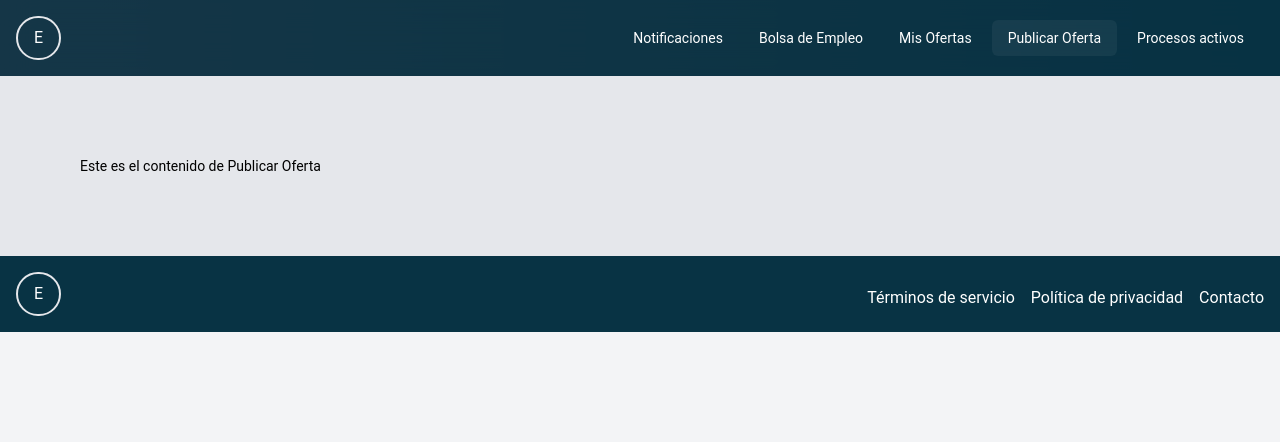
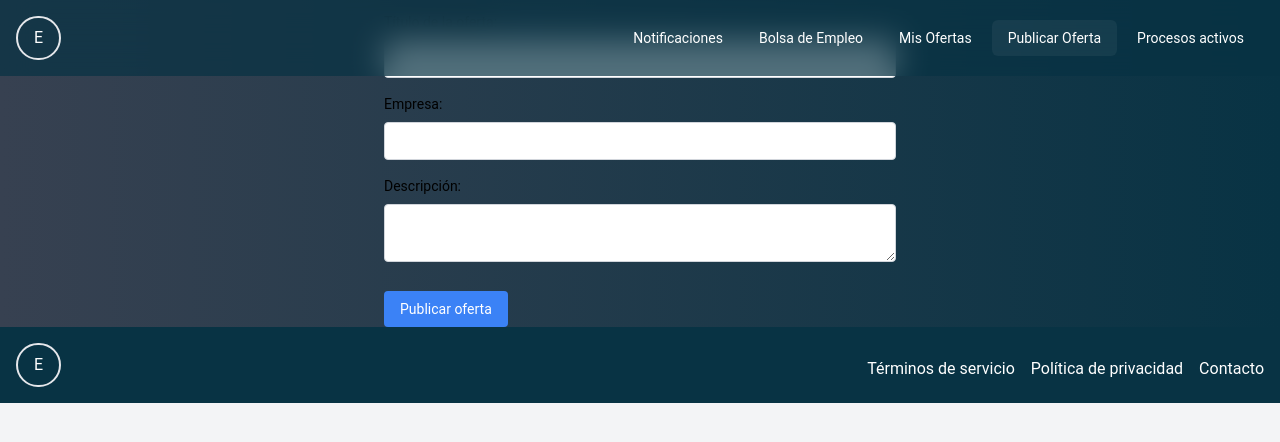
Before and after one commit to frankgimeno3/empleotecnicfront, a Next.js app: page /dashboard in a window 1280 px wide. Both pictures are taken after a click on the button "Publicar Oferta". Shown: the top 442 px of the page. Built offline with nearby package versions, Linux system fonts and the light colour scheme.

Commit message:
añado contenido publicar oferta

```diff
--- a/components/Dashboard/PublicarOferta.tsx
+++ b/components/Dashboard/PublicarOferta.tsx
@@ -1,13 +1,103 @@
+import React, { Component, FormEvent } from 'react';
 
+class PublicarOferta extends Component {
+  state = {
+    titulo: '',
+    empresa: '',
+    descripcion: '',
+    salario: '',
+    jornada: '',
+    diasLaborales: '',
+    ubicacion: '',
+    beneficios: '',
+    requisitos: '',
+  };
 
-const PublicarOferta = () => {
+  handleSubmit = (event: FormEvent) => {
+    event.preventDefault();
+    // Aquí puedes manejar la lógica de envío del formulario
+    console.log(this.state);
+  };
+
+  handleChange = (event: React.ChangeEvent<HTMLInputElement | HTMLTextAreaElement>) => {
+    const { name, value } = event.target;
+    this.setState({ [name]: value });
+  };
+
+  render() {
+    const {
+      titulo,
+      empresa,
+      descripcion,
+      salario,
+      jornada,
+      diasLaborales,
+      ubicacion,
+      beneficios,
+      requisitos,
+    } = this.state;
+
     return (
-      <div className="mt-6 mx-10vw w-full">
-        <div className="mt-10 p-20 bg-gray-200 ">
-          <h1 className="text-black">Este es el contenido de Publicar Oferta</h1>
-        </div>
+      <div className="container mx-auto">
+        <form onSubmit={this.handleSubmit} className="max-w-lg mx-auto">
+          <div className="mb-4">
+            <label htmlFor="titulo" className="block mb-2">
+              Título de la oferta:
+            </label>
+            <input
+              type="text"
+              id="titulo"
+              name="titulo"
+              value={titulo}
+              onChange={this.handleChange}
+              className="w-full border border-gray-300 rounded py-2 px-4 focus:outline-none focus:border-blue-500"
+              required
+            />
+          </div>
+
+          <div className="mb-4">
+            <label htmlFor="empresa" className="block mb-2">
+              Empresa:
+            </label>
+            <input
+              type="text"
+              id="empresa"
+              name="empresa"
+              value={empresa}
+              onChange={this.handleChange}
+              className="w-full border border-gray-300 rounded py-2 px-4 focus:outline-none focus:border-blue-500"
+              required
+            />
+          </div>
+
+          <div className="mb-4">
+            <label htmlFor="descripcion" className="block mb-2">
+              Descripción:
+            </label>
+            <textarea
+              id="descripcion"
+              name="descripcion"
+              value={descripcion}
+              onChange={this.handleChange}
+              className="w-full border border-gray-300 rounded py-2 px-4 focus:outline-none focus:border-blue-500"
+              required
+            />
+          </div>
+
+          {/* Resto de los campos del formulario... */}
+
+          <div className="mt-6">
+            <button
+              type="submit"
+              className="bg-blue-500 text-white py-2 px-4 rounded hover:bg-blue-600"
+            >
+              Publicar oferta
+            </button>
+          </div>
+        </form>
       </div>
     );
-  };
+  }
+}
 
-  export default PublicarOferta;
+export default PublicarOferta;
```
